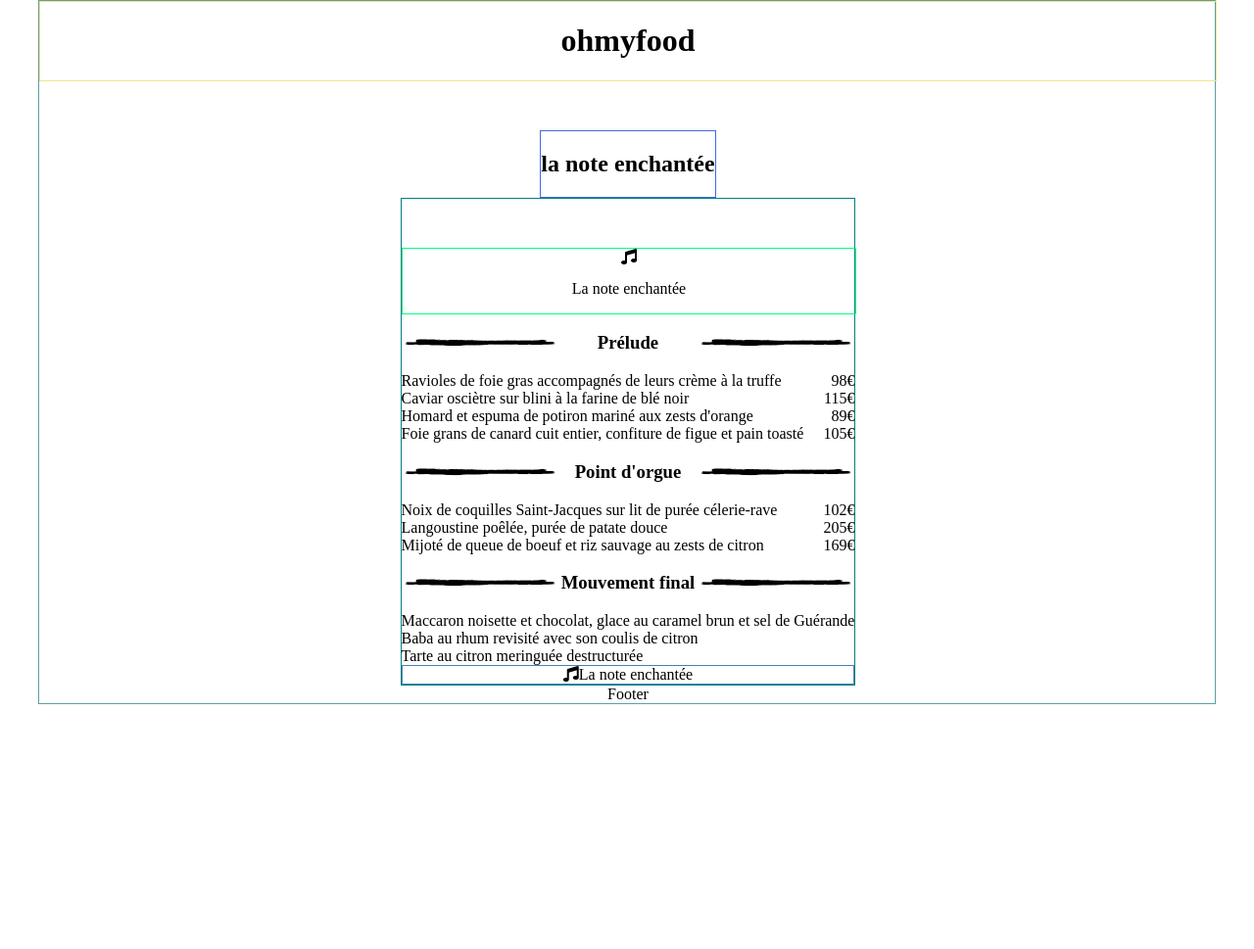
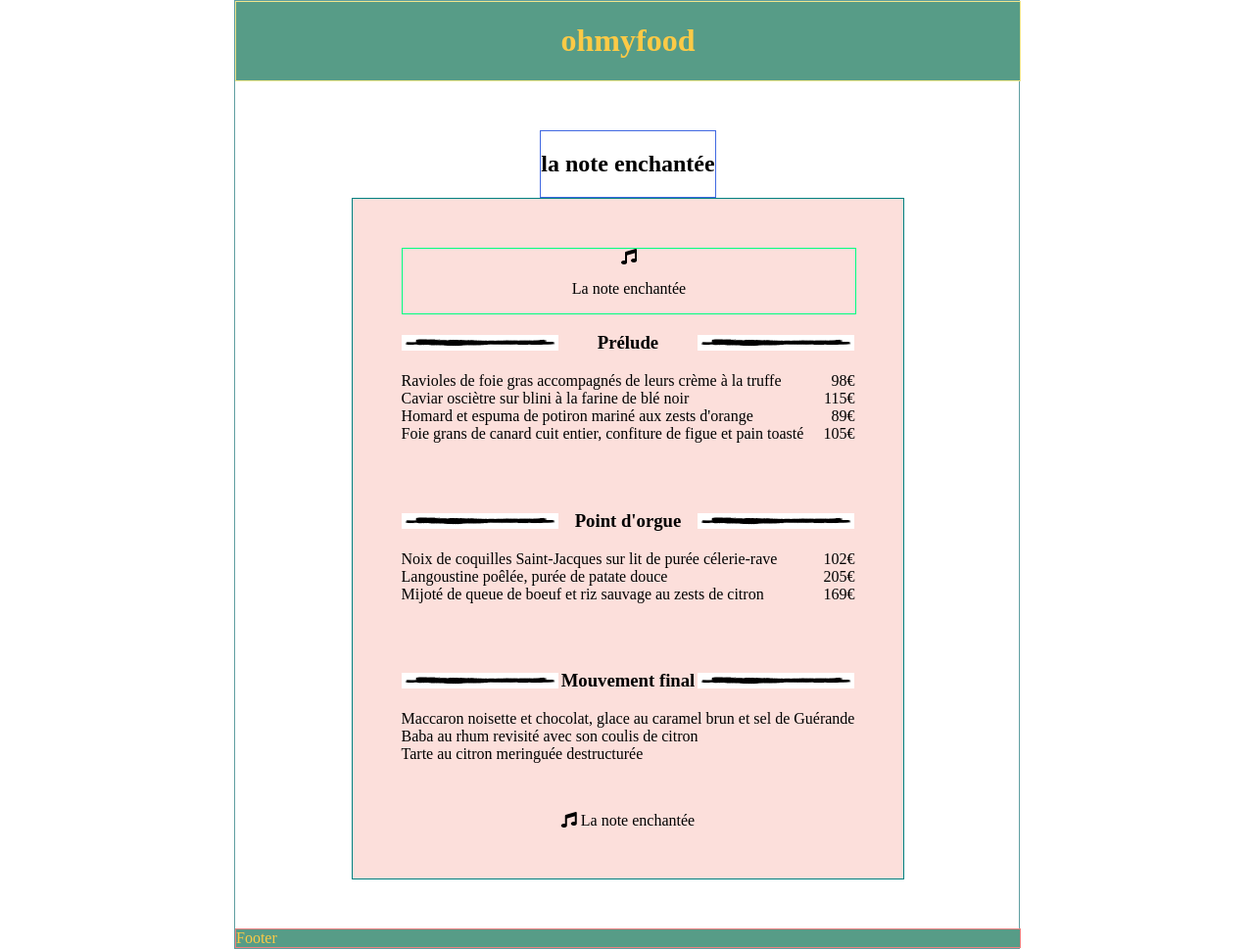
Before and after one commit to StephaneChimy/Projet-3, a website: page menus/enchantee.html in a window 1280 px wide. Shown: the whole page at 98% size. Before the commit the page ends 800 px from the top, so only its background shows below. Drawn offline with Linux system fonts and the light colour scheme.

Commit message:
Ajout couleurs background et text: header / footer + Ajout couleur background menu

```diff
--- a/sass/menu.scss
+++ b/sass/menu.scss
@@ -6,13 +6,15 @@
     flex-wrap: wrap;
     margin: auto;
     border: cadetblue 1px solid;
-    max-width: 1200px;
+    max-width: 800px;
 
     .header--fullPage{
         margin-bottom: 50px;
         border: khaki 1px solid;
         width: 100%;
         text-align: center;
+        background-color: #579c87;
+        color: #fcca46;
     }
 
     .nomRestaurant{
@@ -23,6 +25,9 @@
         border: teal 1px solid;
         display: flex;
         flex-direction: column;
+        padding: 50px;
+        margin: 0px 50px 50px 50px;
+        background-color: #fcdfdb;
 
         .menu__header{
             border: springgreen 1px solid;
@@ -30,7 +35,6 @@
             flex-direction: column;
             width: 100%;
             align-items: center;
-            margin-top: 50px;
         }
 
         .menu__titre{
@@ -48,6 +52,7 @@
             display: flex;
             flex-direction: column;
             flex-wrap: nowrap;
+            margin-bottom: 50px;
 
             .menu__choix{
                 display: flex;
@@ -59,11 +64,31 @@
                 }
             }
         }
+        .menu__footer{
+            text-align: center;
+        }
     }
 
-    .menu__footer{
-        display: flex;
-        justify-content: center;
-        border: steelblue 1px solid;
+    footer{
+        width: 100%;
+        border: lightcoral 1px solid;
+        background-color: #579c87;
+        color: #fcca46;
+
+        nav{
+            border: olivedrab 1px solid;
+
+            ul{
+                display: flex;
+                justify-content: space-between;
+                padding: 0em;
+
+                li{
+                    list-style-type: none;
+                    margin-left: 1%;
+                    margin-right: 1%;
+                }
+            }
+        }
     }
 }
```
Also changed, not shown: css/menu.css, 1 other file.
